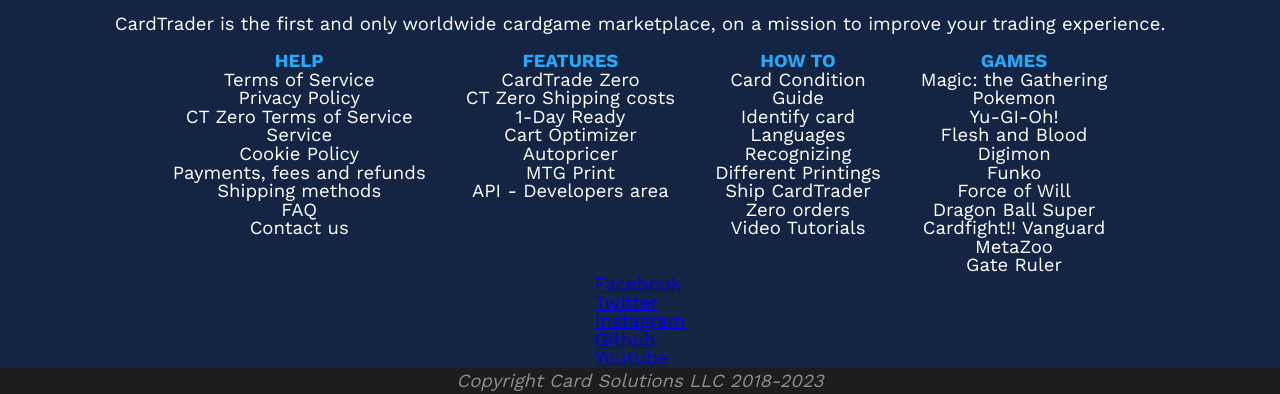
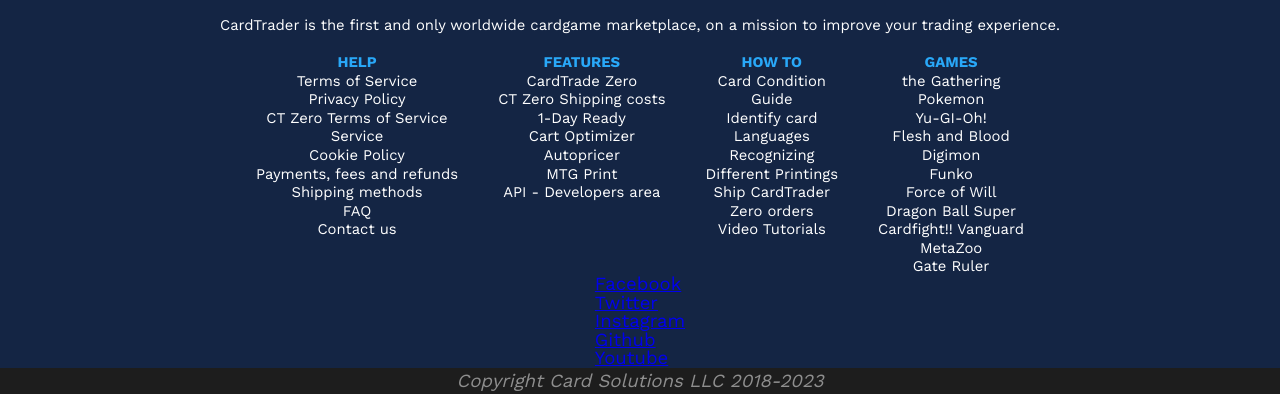
Before and after one commit to Omanaite/happy-copy, a plain HTML site: page index.html in a window 1280 px wide. Shown: the part 2070-2464 px from the top of the page. Drawn offline with Linux system fonts and the light colour scheme.

Commit message:
move all images to same directory, delete empty, add small to all footer text

```diff
--- a/index.html
+++ b/index.html
@@ -103,7 +103,7 @@
                 <p class="bigTopMargin fw700">Buy from multiple sellers all over the world with a single shipment. </p>
                 <button class="bigTopMargin" style="align-self: flex-start;">Discover how it works</button>
             </div>
-            <video controls width="50%" poster="img/trading vid.png"></video>
+            <video controls width="50%" poster="assets/images/trading vid.png"></video>
         </div>
         <div id="benefitsForBuyers">
             <h3 class="noTopMargin">Benefits for buyers:</h3>
@@ -136,66 +136,64 @@
                  src="assets/logo_dark-357a5a338a239e725b3b7f045456852595a85bd65c5866875d5b987d6ed927ac.svg"
             />
         </div>
-        <div class=" padd">CardTrader is the first and only worldwide cardgame marketplace, on a mission to improve your trading experience.
-
-        </div>
+        <div class=" padd"><small>CardTrader is the first and only worldwide cardgame marketplace, on a mission to improve your trading experience.</small></div>
         <div class="flex ">
             <div class="footer-content grid ">
-                <b class="text-tertiary">HELP</b>
+                <b class="text-tertiary"><small>HELP</small></b>
                 <div class="footer-content">
-                    <a class="white-text" href="#">Terms of Service</a>
-                    <a class="white-text" href="#">Privacy Policy</a>
-                    <a class="white-text" href="#">CT Zero Terms of Service</a>
-                    <a class="white-text" href="#">Service</a>
-                    <a class="white-text" href="#">Cookie Policy</a>
-                    <a class="white-text" href="#">Payments, fees and refunds</a>
-                    <a class="white-text" href="#">Shipping methods</a>
-                    <a class="white-text" href="#">FAQ</a>
-                    <a class="white-text" href="#">Contact us</a>
+                    <a class="white-text" href="#"><small>Terms of Service</small></a>
+                    <a class="white-text" href="#"><small>Privacy Policy</small></a>
+                    <a class="white-text" href="#"><small>CT Zero Terms of Service</small></a>
+                    <a class="white-text" href="#"><small>Service</small></a>
+                    <a class="white-text" href="#"><small>Cookie Policy</small></a>
+                    <a class="white-text" href="#"><small>Payments, fees and refunds</small></a>
+                    <a class="white-text" href="#"><small>Shipping methods</small></a>
+                    <a class="white-text" href="#"><small>FAQ</small></a>
+                    <a class="white-text" href="#"><small>Contact us</small></a>
 
                 </div>
             </div>
             <div class="footer-content grid">
-                <b class="text-tertiary ">FEATURES</b>
+                <b class="text-tertiary "><small>FEATURES</small></b>
                 <div class="footer-content ">
-                    <a class="white-text" href="#">CardTrade Zero</a>
-                    <a class="white-text" href="#">CT Zero Shipping costs</a>
-                    <a class="white-text" href="#">1-Day Ready</a>
-                    <a class="white-text" href="#">Cart Optimizer</a>
-                    <a class="white-text" href="#">Autopricer</a>
-                    <a class="white-text" href="#">MTG Print</a>
-                    <a class="white-text" href="#">API - Developers area</a>
+                    <a class="white-text" href="#"><small>CardTrade Zero</small></a>
+                    <a class="white-text" href="#"><small>CT Zero Shipping costs</small></a>
+                    <a class="white-text" href="#"><small>1-Day Ready</small></a>
+                    <a class="white-text" href="#"><small>Cart Optimizer</small></a>
+                    <a class="white-text" href="#"><small>Autopricer</small></a>
+                    <a class="white-text" href="#"><small>MTG Print</small></a>
+                    <a class="white-text" href="#"><small>API - Developers area</small></a>
 
                 </div>
             </div>
             <div class="footer-content grid">
-                <b class="text-tertiary">HOW TO</b>
+                <b class="text-tertiary"><small>HOW TO</small></b>
                 <div class="footer-content ">
-                    <a class="white-text" href="#">Card Condition</a>
-                    <a class="white-text" href="#">Guide</a>
-                    <a class="white-text" href="#">Identify card</a>
-                    <a class="white-text" href="#">Languages</a>
-                    <a class="white-text" href="#">Recognizing</a>
-                    <a class="white-text" href="#">Different Printings</a>
-                    <a class="white-text" href="#">Ship CardTrader</a>
-                    <a class="white-text" href="#">Zero orders</a>
-                    <a class="white-text" href="#">Video Tutorials</a>
+                    <a class="white-text" href="#"><small>Card Condition</small></a>
+                    <a class="white-text" href="#"><small>Guide</small></a>
+                    <a class="white-text" href="#"><small>Identify card</small></a>
+                    <a class="white-text" href="#"><small>Languages</small></a>
+                    <a class="white-text" href="#"><small>Recognizing</small></a>
+                    <a class="white-text" href="#"><small>Different Printings</small></a>
+                    <a class="white-text" href="#"><small>Ship CardTrader</small></a>
+                    <a class="white-text" href="#"><small>Zero orders</small></a>
+                    <a class="white-text" href="#"><small>Video Tutorials</small></a>
                 </div>
             </div>
             <div class="footer-content grid">
-                <b class="text-tertiary">GAMES</b>
+                <b class="text-tertiary"><small>GAMES</small></b>
                 <div class="footer-content">
-                    <a class="white-text" href="#">Magic: the Gathering</a>
-                    <a class="white-text" href="#">Pokemon</a>
-                    <a class="white-text" href="#">Yu-GI-Oh!</a>
-                    <a class="white-text" href="#">Flesh and Blood</a>
-                    <a class="white-text" href="#">Digimon</a>
-                    <a class="white-text" href="#">Funko</a>
-                    <a class="white-text" href="#">Force of Will</a>
-                    <a class="white-text" href="#">Dragon Ball Super</a>
-                    <a class="white-text" href="#">Cardfight!! Vanguard</a>
-                    <a class="white-text" href="#">MetaZoo</a>
-                    <a class="white-text" href="#">Gate Ruler</a>
+                    <a class="white-text" href="#"><small> the Gathering</small></a>
+                    <a class="white-text" href="#"><small>Pokemon</small></a>
+                    <a class="white-text" href="#"><small>Yu-GI-Oh!</small></a>
+                    <a class="white-text" href="#"><small>Flesh and Blood</small></a>
+                    <a class="white-text" href="#"><small>Digimon</small></a>
+                    <a class="white-text" href="#"><small>Funko</small></a>
+                    <a class="white-text" href="#"><small>Force of Will</small></a>
+                    <a class="white-text" href="#"><small>Dragon Ball Super</small></a>
+                    <a class="white-text" href="#"><small>Cardfight!! Vanguard</small></a>
+                    <a class="white-text" href="#"><small>MetaZoo</small></a>
+                    <a class="white-text" href="#"><small>Gate Ruler</small></a>
                 </div>
             </div>
         </div>
--- a/styles/base.css
+++ b/styles/base.css
@@ -82,6 +82,8 @@
 p {
   margin-top: 0.3rem;
 }
+
+small {font-size: 0.8rem;}
 
 .italic{
   font-style: italic;
```
Also changed, not shown: assets/images/trading vid.png (renamed from img/trading vid.png).
